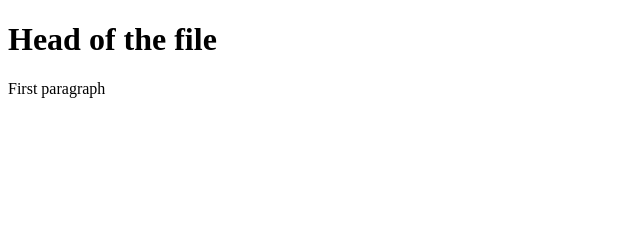
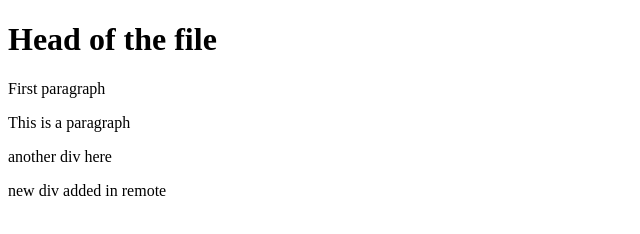
Before and after one commit to yazid1/git_test, a plain HTML site: page index.html in a window 1280 px wide. Shown: the whole page, without its empty margins (0-640 px from the left). Drawn offline with Linux system fonts and the light colour scheme.

Commit message:
Feature x (#2)
* added some html

* resolve conflict

* Update index.html

Co-authored-by: joe doe <ssiha@gmail.com>

```diff
--- a/index.html
+++ b/index.html
@@ -7,5 +7,8 @@
 <body>
 	<h1>Head of the file</h1>
 	<p>First paragraph</p>
+	<p>This is a paragraph</p>
+	<p>another div here</p>
+	<p>new div added in remote</p>
 </body>
 </html>
```
